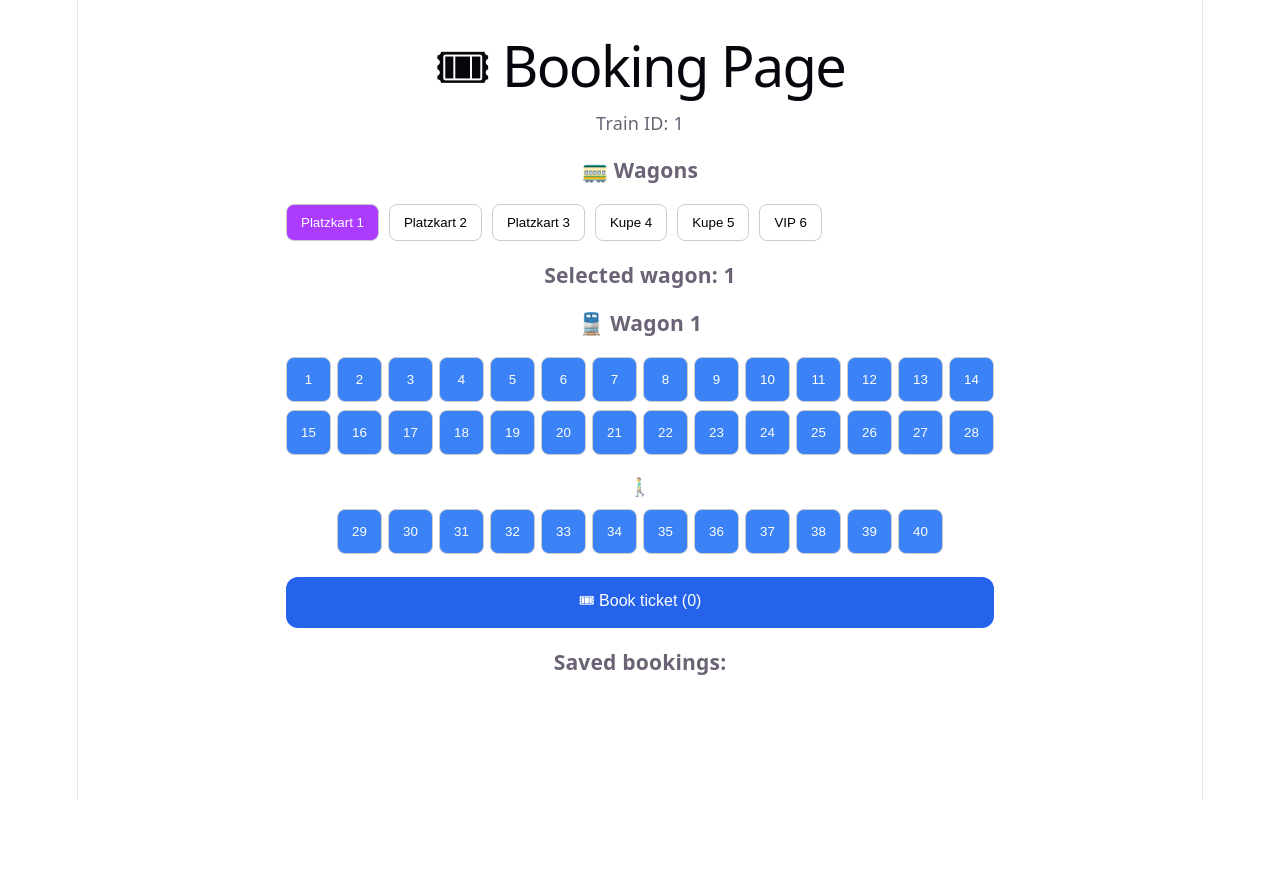
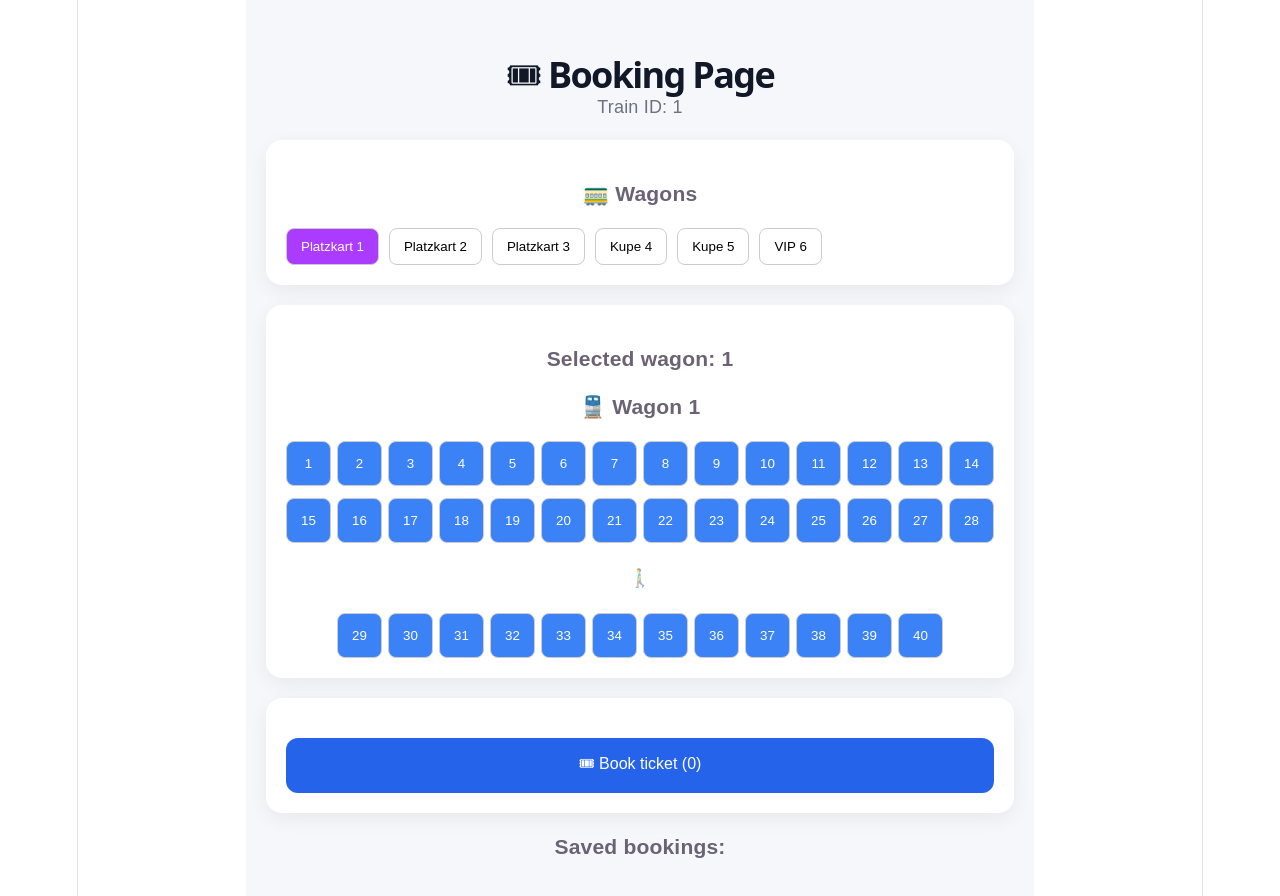
Before and after one commit to YuliaLiber/railway, a React (Vite) app: page /booking/1 in a window 1280 px wide. Shown: the top 896 px of the page. Before the commit the page ends 800 px from the top, so only its background shows below. Built offline with nearby package versions, Linux system fonts and the light colour scheme.

Commit message:
Fix toast notifications and add ToastContainer to App

```diff
--- a/src/App.css
+++ b/src/App.css
@@ -183,100 +183,209 @@
   }
 }
 
+/* =========================
+   BOOKING PAGE LAYOUT
+========================= */
+
 .booking-page {
-  max-width: 900px;
+  max-width: 950px;
   margin: 0 auto;
-  padding: 20px;
+  padding: 30px 20px;
+  background: #f6f7fb;
+  font-family: Arial, sans-serif;
+  min-height: 100vh;
 }
 
-h1, h2, h3 {
+/* =========================
+   HEADER
+========================= */
+
+.booking-page h1 {
+  font-size: 36px;
+  font-weight: 600;
   text-align: center;
+  margin-bottom: 6px;
+  color: #111827;
 }
+
+.booking-page p {
+  text-align: center;
+  color: #6b7280;
+  margin-bottom: 20px;
+}
+
+/* =========================
+   CARD SYSTEM
+========================= */
+
+.card {
+  background: white;
+  border-radius: 16px;
+  padding: 18px;
+  margin-bottom: 14px;
+  box-shadow: 0 6px 18px rgba(0,0,0,0.06);
+  transition: 0.2s ease;
+}
+
+.card:hover {
+  transform: translateY(-2px);
+  box-shadow: 0 10px 24px rgba(0,0,0,0.08);
+}
+
+/* =========================
+   ERROR
+========================= */
+
+.error-text {
+  text-align: center;
+  color: #dc2626;
+  font-size: 14px;
+  margin-top: 10px;
+}
+
+/* =========================
+   BOOK BUTTON
+========================= */
 
 .book-button {
   width: 100%;
-  padding: 12px;
-  margin-top: 15px;
+  padding: 14px;
   border: none;
-  border-radius: 12px;
-  background: #2563eb;
+  border-radius: 14px;
+  background: linear-gradient(135deg, #2563eb, #4f46e5);
   color: white;
-  font-size: 16px;
+  font-size: 15px;
+  font-weight: 500;
   cursor: pointer;
+  transition: 0.2s ease;
 }
 
 .book-button:hover {
-  background: #1d4ed8;
+  transform: scale(1.02);
+  opacity: 0.95;
 }
 
-.booking-card {
-  padding: 12px;
-  border-radius: 10px;
-  border: 1px solid #ddd;
-  background: #f8f8f8;
+.book-button:active {
+  transform: scale(0.98);
 }
 
+/* =========================
+   BOOKINGS LIST
+========================= */
+
 .bookings-list {
-  margin-top: 20px;
   display: flex;
   flex-direction: column;
   gap: 10px;
 }
 
-.modal-overlay {
-  position: fixed;
-  inset: 0;
-  background: rgba(0,0,0,0.5);
+.booking-card {
+  padding: 14px;
+  border-radius: 12px;
+  border: 1px solid #e5e7eb;
+  background: #f9fafb;
+  transition: 0.2s;
+}
+
+.booking-card:hover {
+  background: #f3f4f6;
+  transform: translateX(2px);
+}
+
+/* =========================
+   SECTION TITLE
+========================= */
+
+.section-title {
+  font-size: 15px;
+  font-weight: 600;
+  margin-bottom: 10px;
+  text-align: center;
+  color: #374151;
+}
+
+/* =========================
+   CARD LAYOUT (ВАЖЛИВО)
+========================= */
+
+.card {
+  background: white;
+  border-radius: 16px;
+  padding: 20px;
+  margin-top: 20px;
+  box-shadow: 0 6px 20px rgba(0,0,0,0.06);
+}
+
+/* =========================
+   WAGON SELECTOR
+========================= */
+
+.wagon-selector {
   display: flex;
   justify-content: center;
-  align-items: center;
+  flex-wrap: wrap;
+  gap: 10px;
 }
 
-.modal-window {
-  width: 90%;
-  max-width: 400px;
+.wagon-btn {
+  padding: 10px 14px;
+  border-radius: 10px;
+  border: 1px solid #ddd;
   background: white;
-  padding: 20px;
-  border-radius: 16px;
+  cursor: pointer;
+  transition: 0.2s;
 }
 
-.close-button {
-  margin-top: 10px;
-  width: 100%;
-  padding: 10px;
+.wagon-btn:hover {
+  border-color: #2563eb;
 }
+
+.wagon-btn.active {
+  background: #4f46e5;
+  color: white;
+  border-color: #4f46e5;
+}
+
+/* =========================
+   SEAT MAP
+========================= */
+
 .seat-map {
   display: flex;
   flex-direction: column;
+  gap: 12px;
   align-items: center;
-  margin-top: 20px;
+  margin-top: 10px;
 }
 
 .row {
   display: flex;
   gap: 6px;
   justify-content: center;
-  margin-bottom: 8px;
 }
 
 .aisle {
   margin: 10px 0;
   font-size: 18px;
-  opacity: 0.6;
+  opacity: 0.5;
 }
 
+/* rooms (купе / VIP) */
 .rooms-row {
   display: flex;
-  gap: 10px;
+  gap: 12px;
   justify-content: center;
+  flex-wrap: wrap;
 }
 
 .room {
-  padding: 8px;
-  border: 1px solid #ddd;
-  border-radius: 10px;
+  padding: 10px;
+  border: 1px solid #e5e7eb;
+  border-radius: 12px;
+  background: #fafafa;
 }
 
+/* купе 2x2 */
 .grid-2x2 {
   display: grid;
   grid-template-columns: repeat(2, 45px);
@@ -284,8 +393,145 @@ h1, h2, h3 {
   gap: 6px;
 }
 
+/* VIP 1x2 */
 .grid-1x2 {
   display: grid;
   grid-template-columns: repeat(2, 45px);
   gap: 6px;
 }
+
+/* =========================
+   BUTTON
+========================= */
+
+.book-button {
+  width: 100%;
+  padding: 14px;
+  margin-top: 20px;
+  border: none;
+  border-radius: 12px;
+  background: #2563eb;
+  color: white;
+  font-size: 16px;
+  cursor: pointer;
+  transition: 0.2s;
+}
+
+.book-button:hover {
+  background: #1d4ed8;
+}
+
+/* =========================
+   ERROR TEXT
+========================= */
+
+.error-text {
+  color: #dc2626;
+  text-align: center;
+  margin-top: 10px;
+  font-weight: 500;
+}
+
+/* =========================
+   BOOKINGS LIST
+========================= */
+
+.bookings-list {
+  display: flex;
+  flex-direction: column;
+  gap: 10px;
+}
+
+.booking-card {
+  padding: 14px;
+  border-radius: 12px;
+  border: 1px solid #e5e7eb;
+  background: #f9fafb;
+}
+
+/* =========================
+   MODAL
+========================= */
+
+/* =========================
+   MODAL OVERLAY
+========================= */
+
+.modal-overlay {
+  position: fixed;
+  inset: 0;
+  background: rgba(15, 23, 42, 0.55);
+  display: flex;
+  justify-content: center;
+  align-items: center;
+  backdrop-filter: blur(6px);
+  animation: fadeIn 0.2s ease-in-out;
+}
+
+/* =========================
+   MODAL WINDOW
+========================= */
+
+.modal-window {
+  width: 92%;
+  max-width: 420px;
+  background: #ffffff;
+  border-radius: 18px;
+  padding: 22px;
+  box-shadow: 0 20px 60px rgba(0,0,0,0.25);
+  animation: popIn 0.25s ease-in-out;
+  text-align: center;
+}
+
+/* заголовок */
+.modal-window h2 {
+  font-size: 18px;
+  margin-bottom: 10px;
+}
+
+/* текст */
+.modal-window p {
+  font-size: 14px;
+  color: #6b7280;
+  margin-bottom: 15px;
+}
+
+/* =========================
+   CLOSE BUTTON
+========================= */
+
+.close-button {
+  margin-top: 15px;
+  width: 100%;
+  padding: 10px;
+  border: none;
+  border-radius: 12px;
+  background: #f3f4f6;
+  color: #111827;
+  cursor: pointer;
+  transition: 0.2s;
+}
+
+.close-button:hover {
+  background: #e5e7eb;
+}
+
+/* =========================
+   ANIMATIONS
+========================= */
+
+@keyframes fadeIn {
+  from { opacity: 0; }
+  to { opacity: 1; }
+}
+
+@keyframes popIn {
+  from {
+    transform: scale(0.95);
+    opacity: 0;
+  }
+  to {
+    transform: scale(1);
+    opacity: 1;
+  }
+}
--- a/src/App.jsx
+++ b/src/App.jsx
@@ -10,13 +10,11 @@ function App() {
   return (
     <BrowserRouter>
 
+      <ToastContainer />
+
       <Routes>
         <Route path="/" element={<Home />} />
-
-        <Route
-          path="/booking/:trainId"
-          element={<Booking />}
-        />
+        <Route path="/booking/:trainId" element={<Booking />} />
       </Routes>
 
     </BrowserRouter>
--- a/src/pages/Booking.jsx
+++ b/src/pages/Booking.jsx
@@ -111,8 +111,11 @@ export default function Booking() {
 
     <p>Train ID: {trainId}</p>
 
+    <div className="card">
       <WagonSelector onSelect={setWagon} />
+    </div>
 
+    <div className="card">
       <h3>Selected wagon: {wagon}</h3>
 
       <SeatMap
@@ -127,13 +130,16 @@ export default function Booking() {
           {error}
         </p>
       )}
+    </div>
 
+    <div className="card">
       <button
         className="book-button"
         onClick={openForm}
       >
         🎟 Book ticket ({seats.length})
       </button>
+    </div>
 
     {showForm && (
       <div className="modal-overlay">
```
Lines whose indentation alone changed are shown as unchanged.
